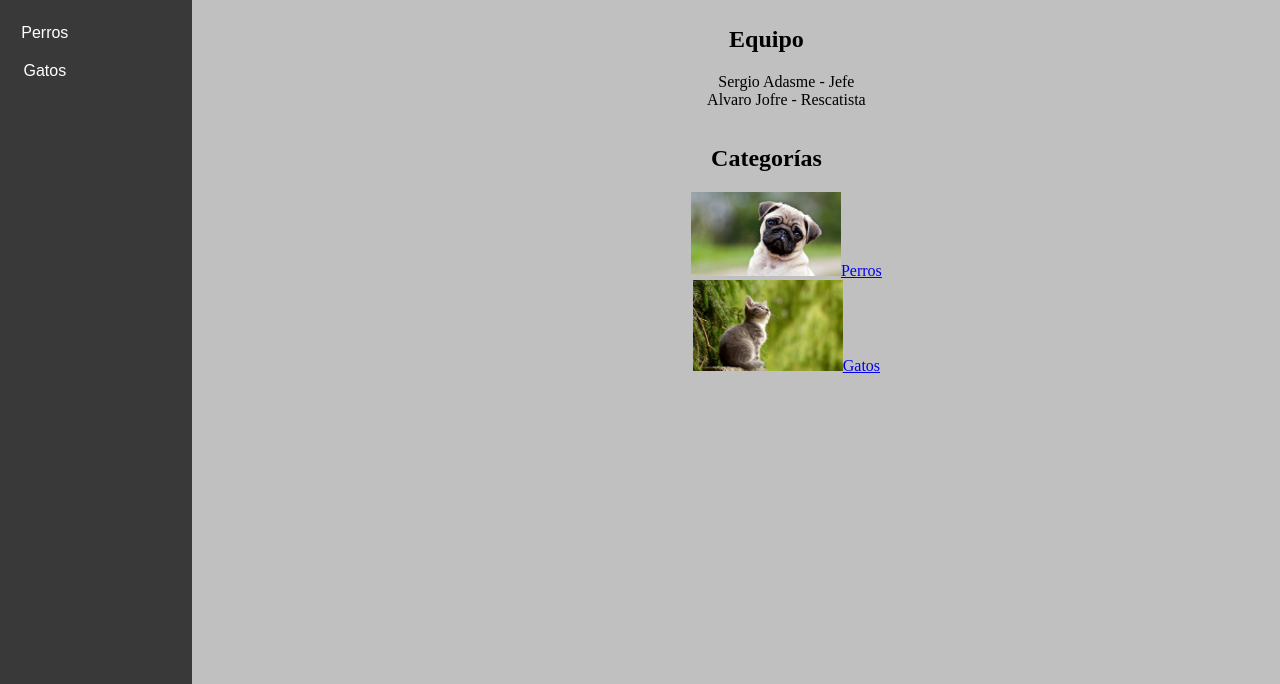
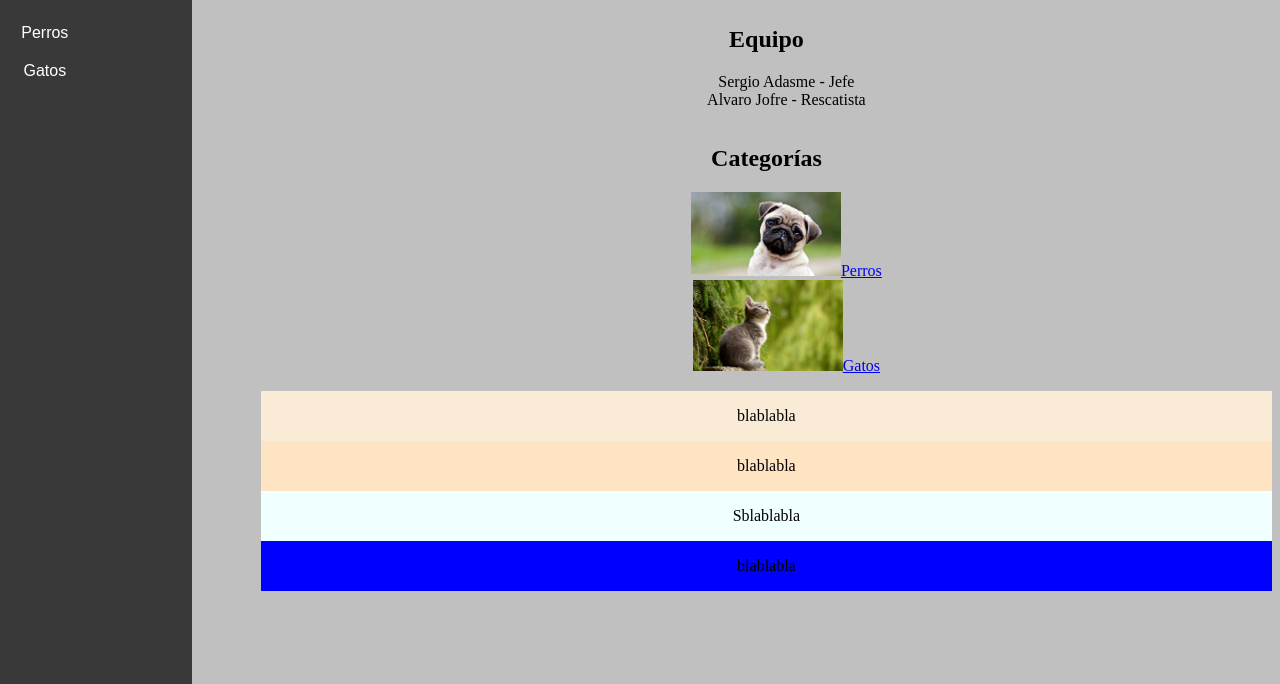
Before and after one commit to SergioAdasme/project001, a plain HTML site: page INDEX.html in a window 1280 px wide. Shown: the part 116-800 px from the top of the page. Drawn offline with Linux system fonts and the light colour scheme.

Commit message:
estilos css

```diff
--- a/INDEX.html
+++ b/INDEX.html
@@ -34,8 +34,8 @@
     </ul>
 
   </div>
+
   <div>
-
     <header>
       <nav>
         <ul>
@@ -59,7 +59,18 @@
     </ul>
 
   </div>
-
+    <div class="a" id="n1">
+        <p>blablabla</p>
+    </div>
+    <div class="a" id="n2">
+      <p>blablabla</p>
+  </div>
+  <div class="a" id="n3">
+    <p>Sblablabla</p>
+</div>
+<div class="a" id="n4">
+  <p>blablabla</p>
+</div>
 </body>
 
 </html>
--- a/Index.css
+++ b/Index.css
@@ -98,3 +98,20 @@ nav ul li:hover {
     background: #f59b9b;
 
 }
+
+
+#n1 {
+    background-color: antiquewhite;
+}
+
+#n2 {
+    background-color: bisque;
+}
+
+#n3 {
+    background-color: azure;
+}
+
+#n4 {
+    background-color: blue;
+}
```
